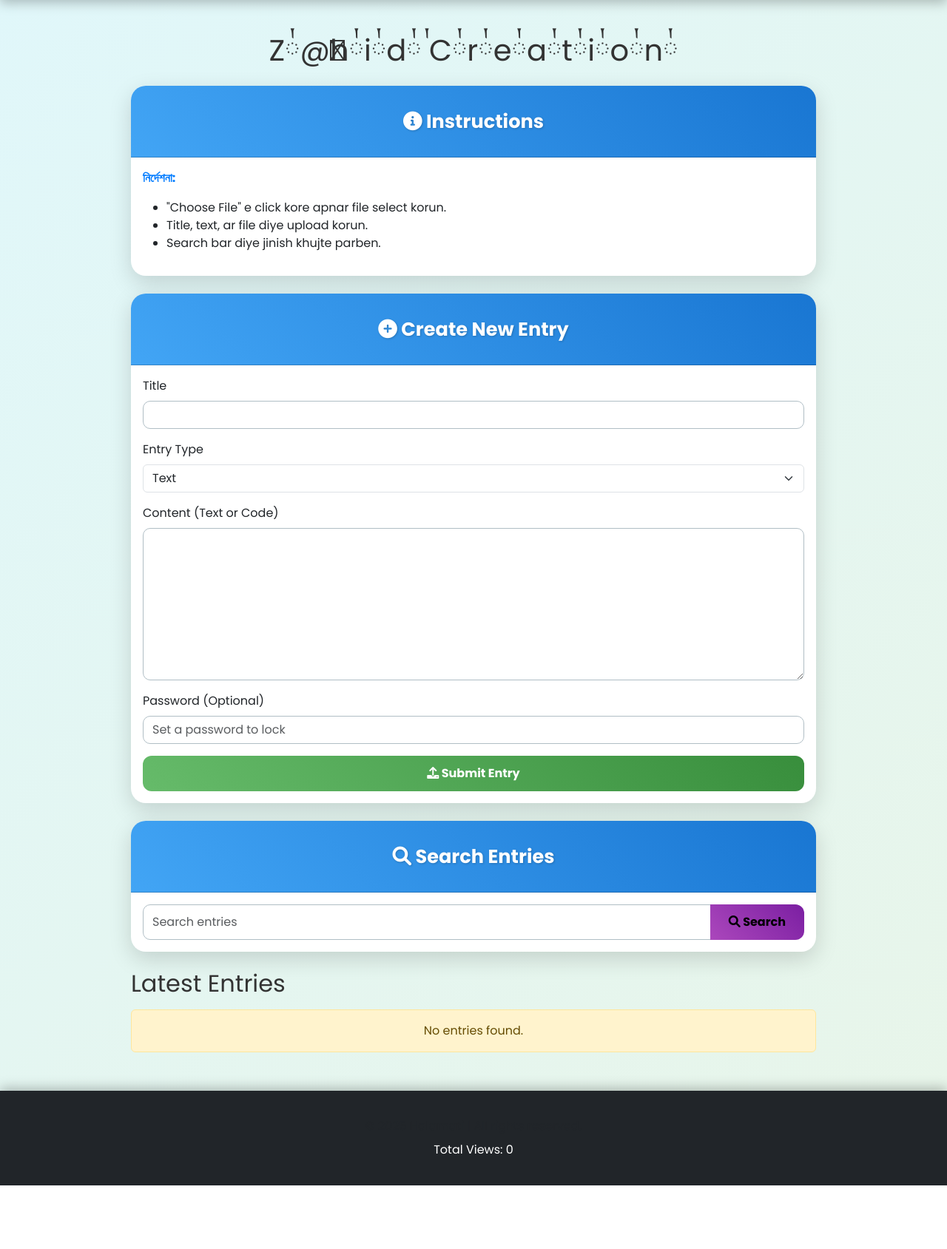
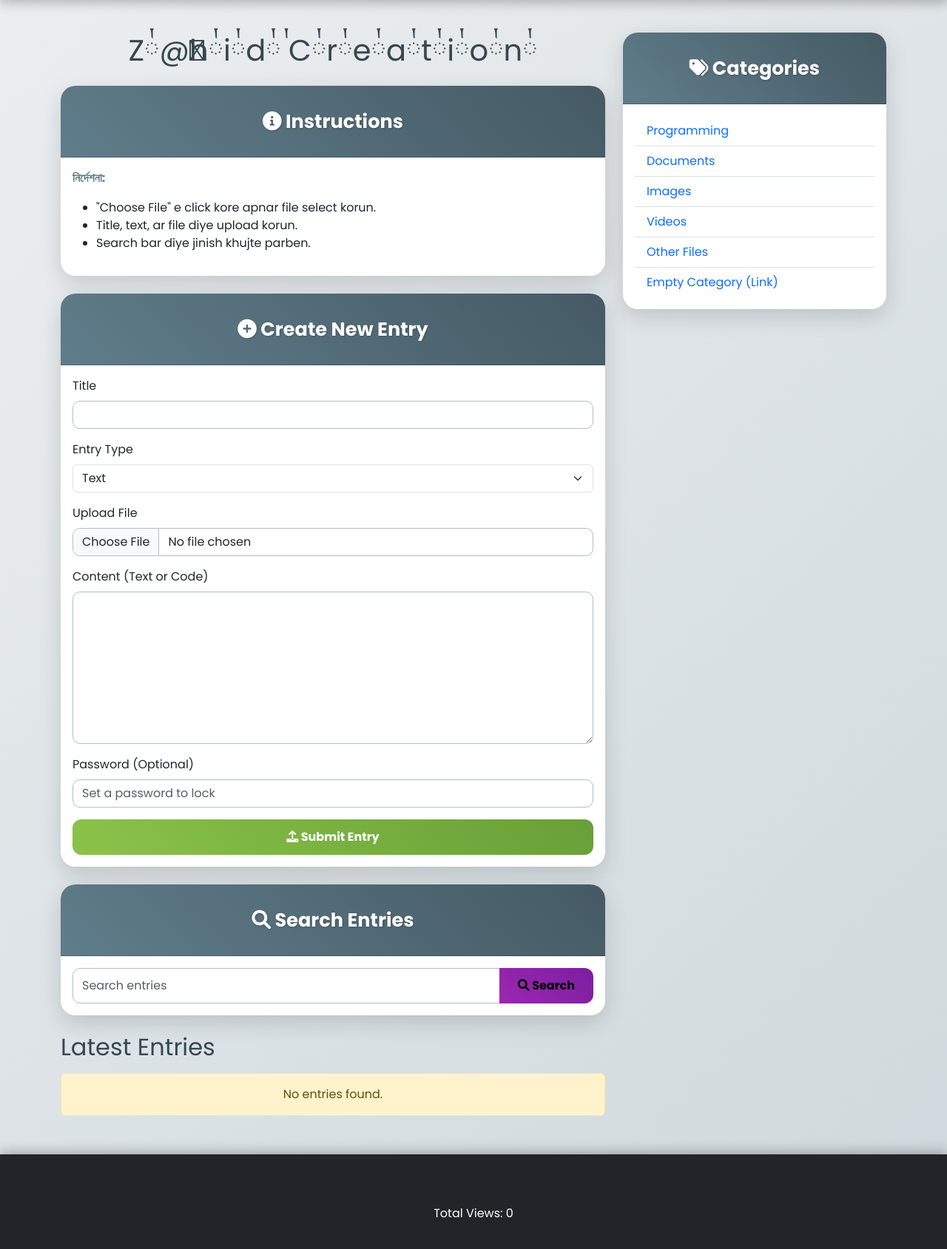
Before and after one commit to zahidhasantonmoy/halarnati, a PHP site: page / in a window 1280 px wide. Shown: the part 56-1745 px from the top of the page at 74% size. Before the commit the page ends 1659 px from the top, so only its background shows below. Run offline with PHP 8.4, Linux system fonts and the light colour scheme; data that the repository does not hold is empty; some libraries are stand-ins or nearby versions.

Commit message:
Implemented new color palette, always-visible file browsing, optional content for file uploads, and a categories sidebar.

```diff
--- a/htdocs/assets/css/style.css
+++ b/htdocs/assets/css/style.css
@@ -1,26 +1,26 @@
 body {
     font-family: 'Poppins', sans-serif;
-    background: linear-gradient(135deg, #e0f7fa, #e8f5e9); /* Lighter, more vibrant gradient */
+    background: linear-gradient(135deg, #ECEFF1, #CFD8DC); /* Soft Blue Grey gradient */
     min-height: 100vh;
     display: flex;
     flex-direction: column;
-    color: #333;
+    color: #37474F; /* Dark Blue Grey for text */
 }
 
 .navbar {
-    background-color: #263238; /* Darker blue-grey for navbar */
+    background-color: #455A64; /* Darker Blue Grey for navbar */
     box-shadow: 0 4px 15px rgba(0, 0, 0, 0.25);
 }
 
 .navbar-brand,
 .nav-link {
-    color: #e0f2f7 !important; /* Lighter text */
+    color: #ECEFF1 !important; /* Lighter text */
     transition: color 0.3s ease, transform 0.3s ease;
 }
 
 .navbar-brand:hover,
 .nav-link:hover {
-    color: #80deea !important; /* Cyan accent */
+    color: #B0BEC5 !important; /* Lighter Blue Grey accent */
     transform: translateY(-2px);
 }
 
@@ -31,8 +31,8 @@ body {
 }
 
 .footer {
-    background-color: #263238; /* Darker blue-grey for footer */
-    color: #e0f2f7;
+    background-color: #455A64; /* Darker Blue Grey for footer */
+    color: #ECEFF1;
     box-shadow: 0 -4px 15px rgba(0, 0, 0, 0.25);
 }
 
@@ -52,7 +52,7 @@ body {
 }
 
 .card-header {
-    background: linear-gradient(45deg, #42a5f5, #1976d2); /* Brighter blue gradient */
+    background: linear-gradient(45deg, #607D8B, #455A64); /* Blue Grey gradient */
     color: white;
     border-top-left-radius: 20px;
     border-top-right-radius: 20px;
@@ -65,17 +65,17 @@ body {
 
 .form-control {
     border-radius: 10px; /* More rounded */
-    border: 1px solid #b0bec5;
+    border: 1px solid #B0BEC5;
     transition: border-color 0.3s ease, box-shadow 0.3s ease;
 }
 
 .form-control:focus {
-    border-color: #42a5f5;
-    box-shadow: 0 0 0 0.25rem rgba(66, 165, 245, 0.25);
+    border-color: #607D8B;
+    box-shadow: 0 0 0 0.25rem rgba(96, 125, 139, 0.25);
 }
 
 .btn-primary {
-    background: linear-gradient(45deg, #66bb6a, #388e3c); /* Vibrant green gradient */
+    background: linear-gradient(45deg, #8BC34A, #689F38); /* Light Green gradient */
     border: none;
     border-radius: 12px; /* More rounded */
     font-weight: bold;
@@ -85,12 +85,12 @@ body {
 
 .btn-primary:hover {
     transform: translateY(-3px);
-    box-shadow: 0 8px 20px rgba(76, 175, 80, 0.4);
-    background: linear-gradient(45deg, #81c784, #4caf50);
+    box-shadow: 0 8px 20px rgba(139, 195, 74, 0.4);
+    background: linear-gradient(45deg, #9CCC65, #7CB342);
 }
 
 .btn-info {
-    background: linear-gradient(45deg, #ab47bc, #7b1fa2); /* Deeper purple gradient */
+    background: linear-gradient(45deg, #9C27B0, #7B1FA2); /* Purple gradient */
     border: none;
     border-radius: 12px;
     font-weight: bold;
@@ -100,8 +100,8 @@ body {
 
 .btn-info:hover {
     transform: translateY(-3px);
-    box-shadow: 0 8px 20px rgba(171, 71, 188, 0.4);
-    background: linear-gradient(45deg, #ce93d8, #9c27b0);
+    box-shadow: 0 8px 20px rgba(156, 39, 176, 0.4);
+    background: linear-gradient(45deg, #BA68C8, #8E24AA);
 }
 
 /* Entry Listing */
@@ -121,20 +121,20 @@ body {
 .entry-title {
     font-size: 1.5rem;
     font-weight: 700;
-    color: #37474f; /* Darker blue-grey */
+    color: #37474F; /* Dark Blue Grey */
 }
 
 .entry-meta {
     font-size: 0.95rem;
-    color: #78909c; /* Lighter grey */
+    color: #78909C; /* Lighter Blue Grey */
 }
 
 .entry-content {
     margin-top: 18px;
     padding: 18px;
-    background-color: #eceff1; /* Slightly darker background for content */
+    background-color: #F5F5F5; /* Light Grey background for content */
     border-radius: 15px;
-    border: 1px solid #cfd8dc;
+    border: 1px solid #E0E0E0;
 }
 
 /* Code Specific Styling */
@@ -152,7 +152,7 @@ pre[class*="language-"] {
 /* View Counter */
 .view-count {
     font-size: 1rem;
-    color: #546e7a; /* Medium blue-grey */
+    color: #546E7A; /* Medium Blue Grey */
     font-weight: 600;
     display: inline-flex;
     align-items: center;
@@ -161,7 +161,7 @@ pre[class*="language-"] {
 
 .view-count i {
     margin-right: 8px;
-    color: #ffb300; /* Amber accent */
+    color: #FFB300; /* Amber accent */
     font-size: 1.1rem;
 }
 
--- a/htdocs/index.php
+++ b/htdocs/index.php
@@ -68,7 +68,7 @@ include 'header.php';
 ?>
 
 <div class="row">
-    <div class="col-12 col-md-8 offset-md-2 col-lg-10 offset-lg-1">
+    <div class="col-12 col-lg-8">
         <?php if ($notification): ?>
             <div class="alert alert-info text-center"><?= $notification ?></div>
         <?php endif; ?>
@@ -81,7 +81,7 @@ include 'header.php';
                 <i class="fas fa-info-circle"></i> Instructions
             </div>
             <div class="card-body">
-                <p style="color: #007bff; font-weight: bold;">নির্দেশনা:</p>
+                <p style="color: #607D8B; font-weight: bold;">নির্দেশনা:</p>
                 <ul>
                     <li>"Choose File" e click kore apnar file select korun.</li>
                     <li>Title, text, ar file diye upload korun.</li>
@@ -122,13 +122,13 @@ include 'header.php';
                             <option value="">Other</option>
                         </select>
                     </div>
-                    <div class="mb-3" id="file_upload_field" style="display: none;">
+                    <div class="mb-3" id="file_upload_field">
                         <label for="file" class="form-label">Upload File</label>
                         <input type="file" id="file" name="file" class="form-control">
                     </div>
                     <div class="mb-3">
                         <label for="text" class="form-label">Content (Text or Code)</label>
-                        <textarea id="text" name="text" rows="8" class="form-control" required></textarea>
+                        <textarea id="text" name="text" rows="8" class="form-control"></textarea>
                     </div>
                     <div class="mb-3">
                         <label for="lock_key" class="form-label">Password (Optional)</label>
@@ -224,23 +224,35 @@ include 'header.php';
             </ul>
         </nav>
     </div>
+
+    <div class="col-12 col-lg-4 mt-4 mt-lg-0">
+        <div class="card mb-4">
+            <div class="card-header">
+                <i class="fas fa-tags"></i> Categories
+            </div>
+            <div class="card-body">
+                <ul class="list-group list-group-flush">
+                    <li class="list-group-item"><a href="#" class="text-decoration-none">Programming</a></li>
+                    <li class="list-group-item"><a href="#" class="text-decoration-none">Documents</a></li>
+                    <li class="list-group-item"><a href="#" class="text-decoration-none">Images</a></li>
+                    <li class="list-group-item"><a href="#" class="text-decoration-none">Videos</a></li>
+                    <li class="list-group-item"><a href="#" class="text-decoration-none">Other Files</a></li>
+                    <li class="list-group-item"><a href="#" class="text-decoration-none">Empty Category (Link)</a></li>
+                </ul>
+            </div>
+        </div>
+    </div>
 </div>
 
 <script>
     function toggleFileType() {
         const entryType = document.getElementById('entry_type').value;
         const languageField = document.getElementById('language_field');
-        const fileUploadField = document.getElementById('file_upload_field');
 
         if (entryType === 'code') {
             languageField.style.display = 'block';
-            fileUploadField.style.display = 'none';
-        } else if (entryType === 'file') {
-            languageField.style.display = 'none';
-            fileUploadField.style.display = 'block';
         } else {
             languageField.style.display = 'none';
-            fileUploadField.style.display = 'none';
         }
     }
 
```
